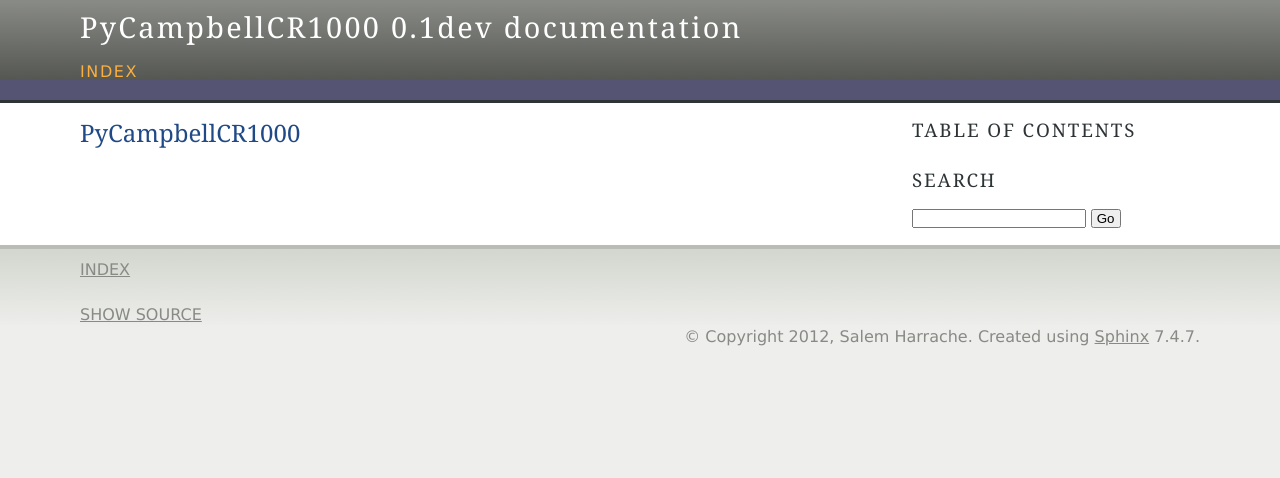
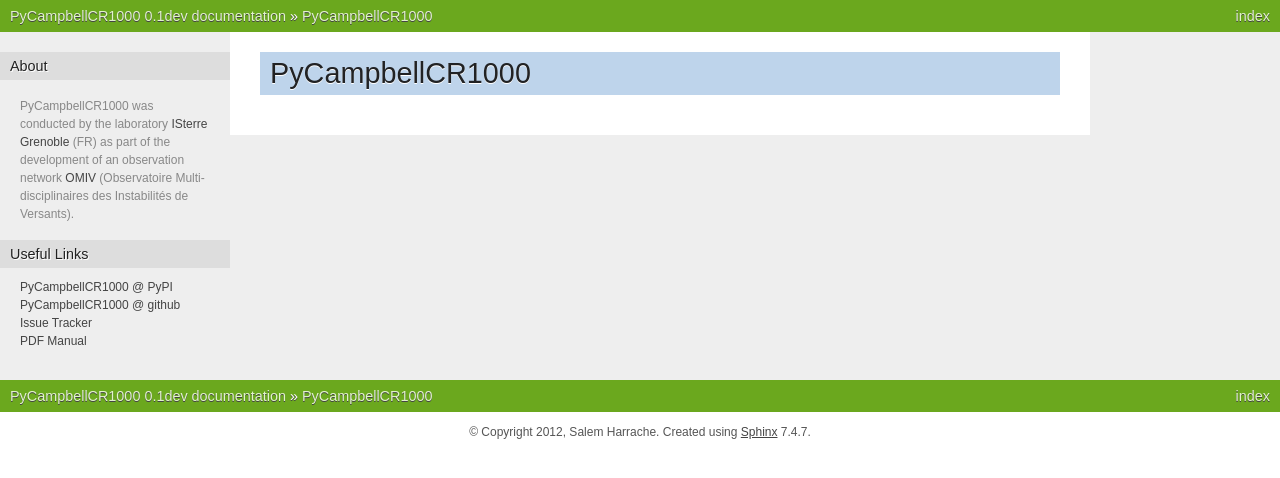
Before and after one commit to LionelDarras/PyCampbellCR1000, a Sphinx documentation site: the page built from docs/index.rst, in a window 1280 px wide. Shown: the top 478 px of the page. Built offline with Sphinx 7.4.7, drawn with Linux system fonts in a browser that asks for light colours.

```diff
--- a/docs/_templates/sidebarintro.html
+++ b/docs/_templates/sidebarintro.html
@@ -14,8 +14,3 @@
   <li><a href="http://media.readthedocs.org/pdf/pycampbellcr1000/latest/pycampbellcr1000.pdf">
     PDF Manual</a></li>
 </ul>
-
-<a href="http://github.com/SalemHarrache/PyCampbellCR1000"><img
-  style="position: absolute; top: 32px; right: 0; border: 0;"
-  src="https://s3.amazonaws.com/github/ribbons/forkme_right_red_aa0000.png"
-  alt="Fork me on GitHub" /></a>
--- a/docs/conf.py
+++ b/docs/conf.py
@@ -26,7 +26,8 @@
 
 # Add any Sphinx extension module names here, as strings. They can be extensions
 # coming with Sphinx (named 'sphinx.ext.*') or your custom ones.
-extensions = ['sphinx.ext.autodoc', 'sphinx.ext.intersphinx']
+extensions = ['sphinx.ext.autodoc', 'sphinx.ext.intersphinx',
+              'sphinx.ext.viewcode', 'sphinx.ext.doctest']
 
 
 # Add any paths that contain templates here, relative to this directory.
@@ -86,7 +87,7 @@
 #show_authors = False
 
 # The name of the Pygments (syntax highlighting) style to use.
-pygments_style = 'sphinx'
+#pygments_style = 'sphinx'
 
 # A list of ignored prefixes for module index sorting.
 #modindex_common_prefix = []
@@ -96,18 +97,16 @@
 
 # The theme to use for HTML and HTML Help pages.  See the documentation for
 # a list of builtin themes.
-html_theme = 'agogo' #'flask'
+html_theme = 'nature'
+
 
 # Theme options are theme-specific and customize the look and feel of a theme
 # further.  For a list of options available for each theme, see the
 # documentation.
 #html_theme_options = {}
-#html_theme_options = {
-#     'index_logo': None,
-#}
 
 # Add any paths that contain custom themes here, relative to this directory.
-html_theme_path = ['_themes']
+#html_theme_path = ['_themes']
 
 # The name for this set of Sphinx documents.  If None, it defaults to
 # "<project> v<release> documentation".
@@ -174,7 +173,6 @@
 # Output file base name for HTML help builder.
 htmlhelp_basename = 'PyCampbellCR1000_doc'
 
-
 # -- Options for LaTeX output --------------------------------------------------
 
 # The paper size ('letter' or 'a4').
@@ -230,3 +228,5 @@
     ('index', 'pycampbellcr1000', u'PyCampbellCR1000 Documentation',
      [u'Salem Harrache'], 1)
 ]
+
+intersphinx_mapping = {'http://docs.python.org/': None}
```
